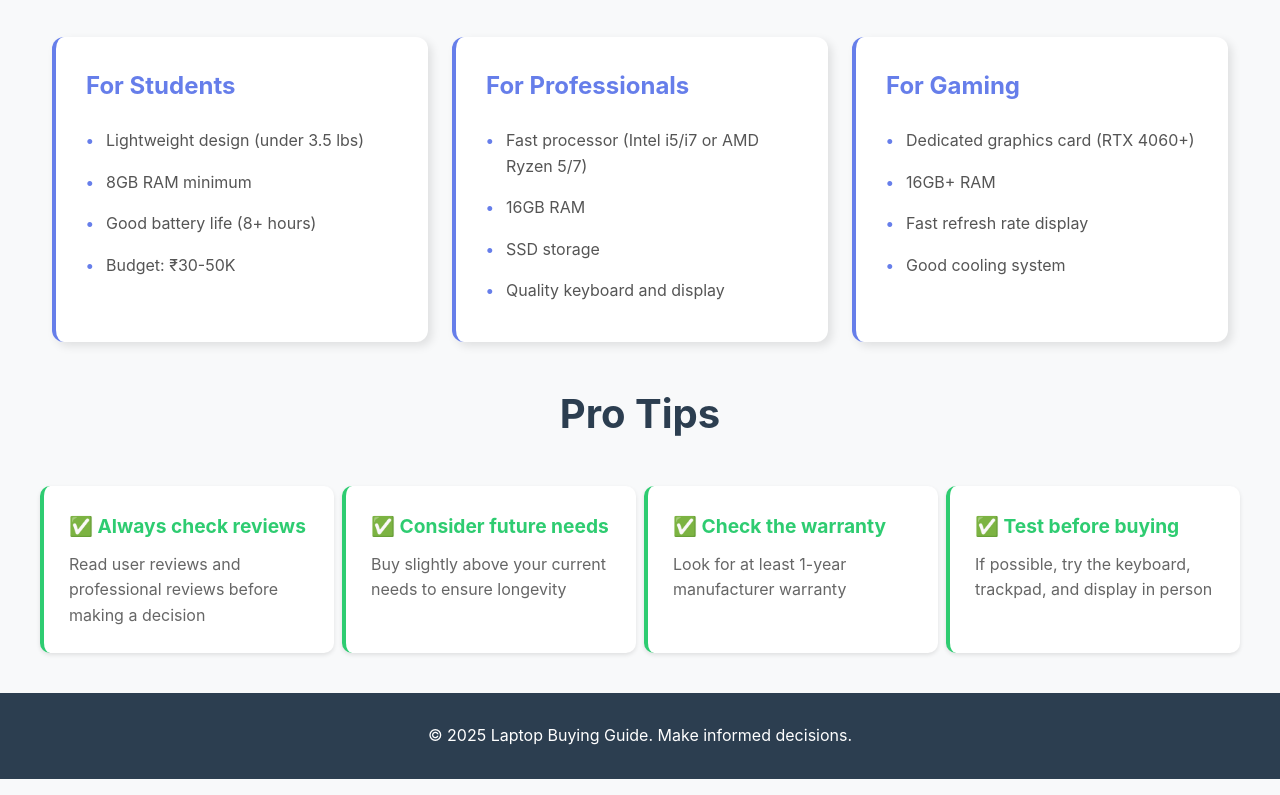
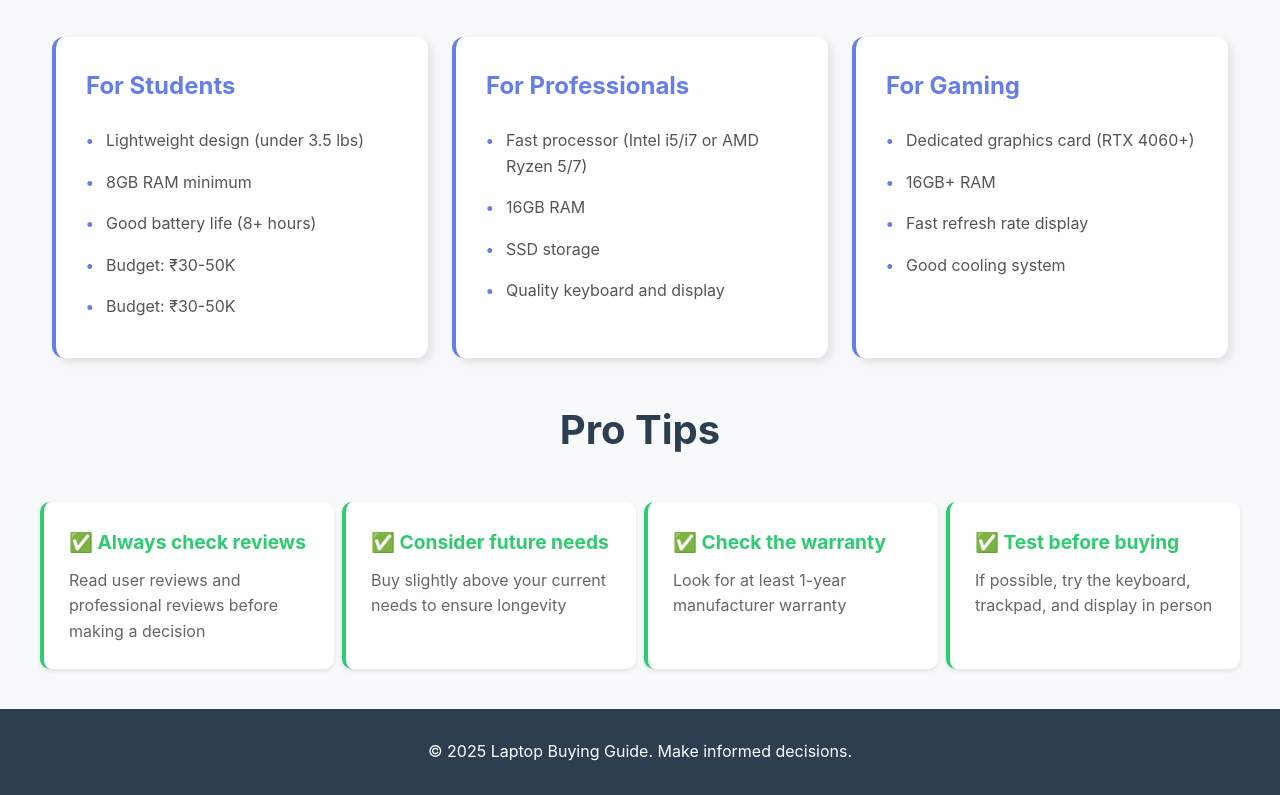
Before and after one commit to Ashwanth-24/Laptop-Buying-Guide-Project, a plain HTML site: page index.html in a window 1280 px wide. Shown: the part 1095-1890 px from the top of the page. Drawn offline with Linux system fonts and the light colour scheme.

Commit message:
new updates

```diff
--- a/index.html
+++ b/index.html
@@ -67,6 +67,7 @@
               <li>8GB RAM minimum</li>
               <li>Good battery life (8+ hours)</li>
               <li>Budget: ₹30-50K</li>
+              <li>Budget: ₹30-50K</li>
             </ul>
           </div>
           <div class="recom-card">
```
